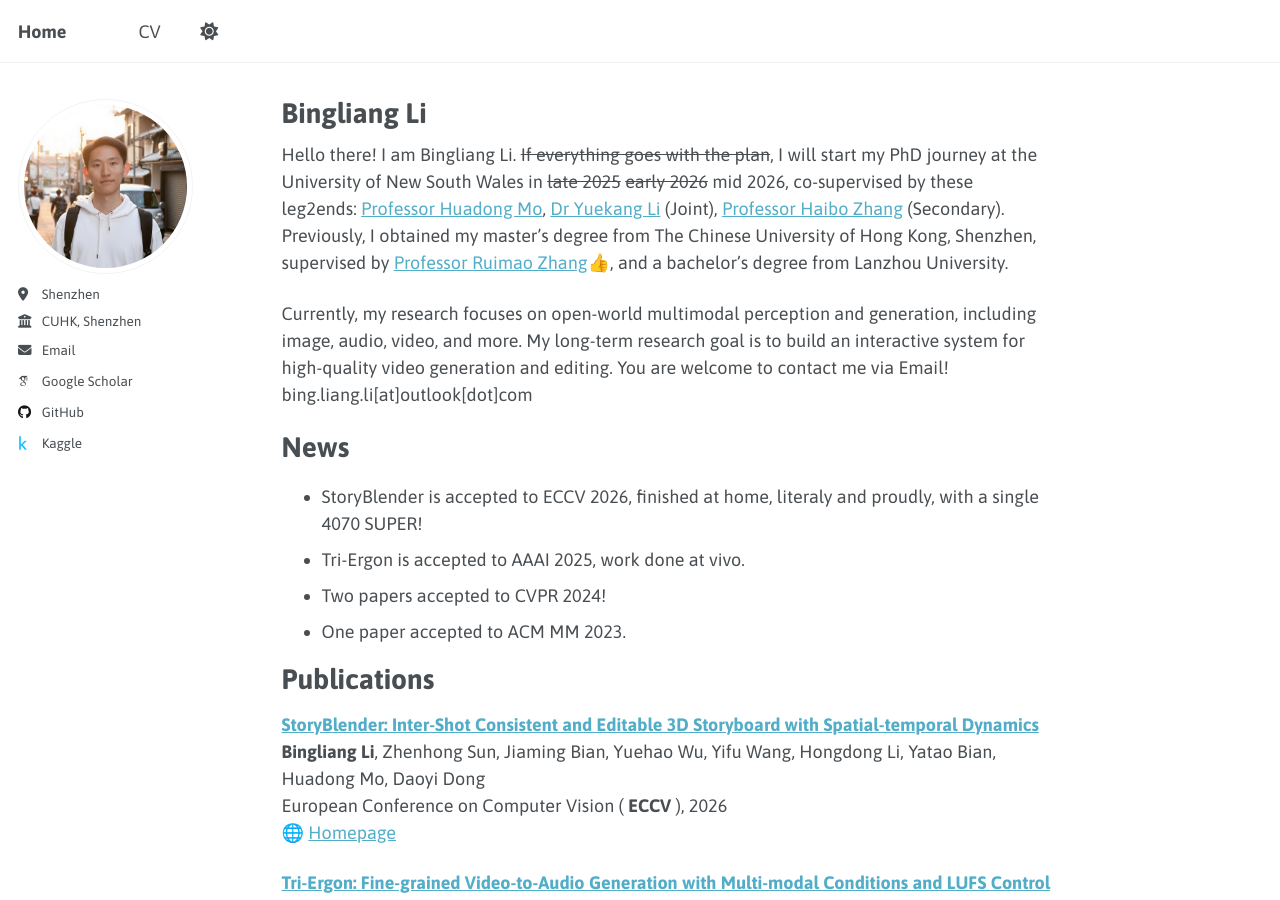
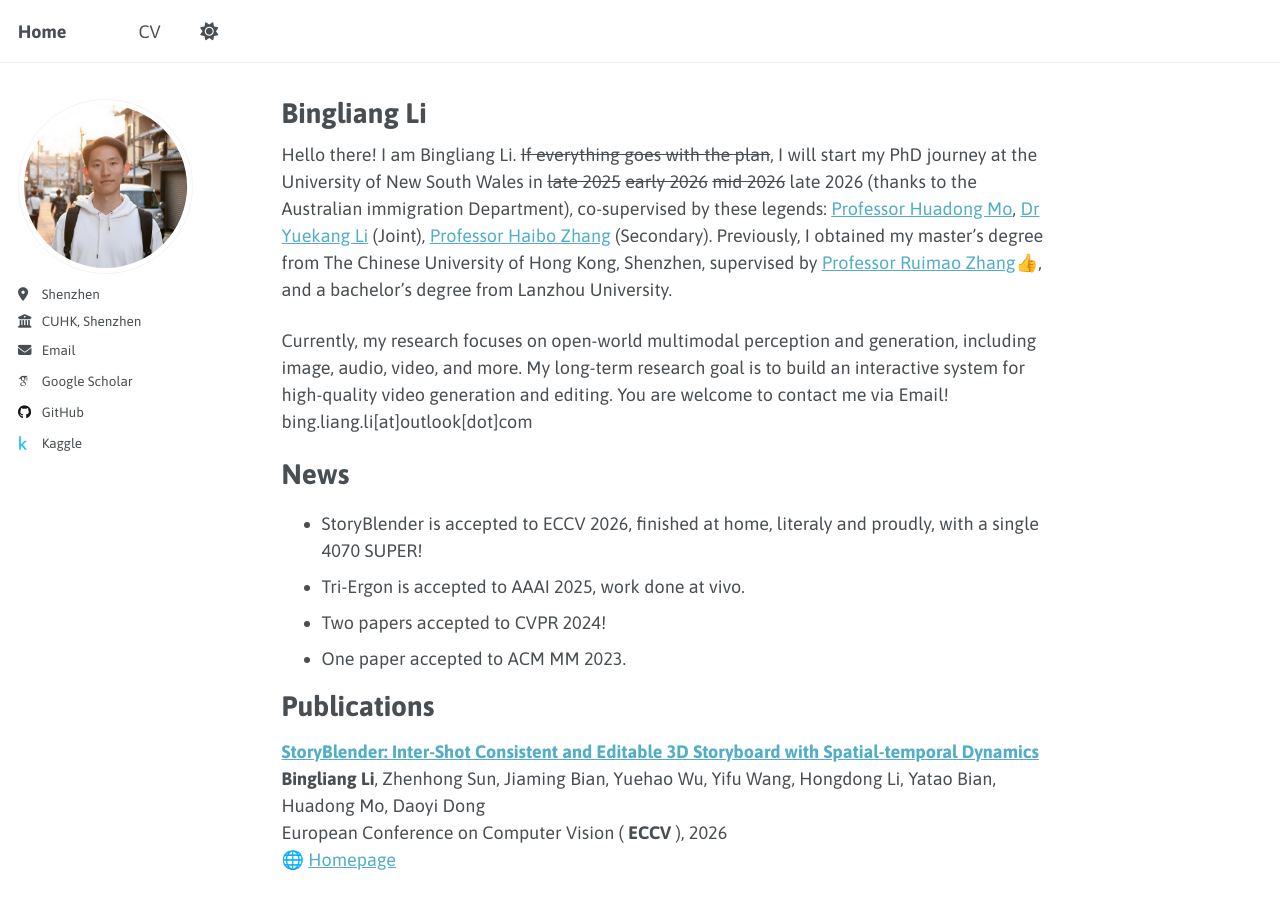
Before and after one commit to BingliangLi/bingliangli.github.io, a Jekyll site: the page built from _pages/about.md, in a window 1280 px wide and 900 px high. Built offline with Jekyll 4.4.1, drawn with Linux system fonts in a browser that asks for light colours; some web fonts are replaced.

Commit message:
Update about.md

```diff
--- a/_pages/about.md
+++ b/_pages/about.md
@@ -22,7 +22,7 @@ blockquote {
 <link rel="preconnect" href="https://fonts.googleapis.com">
 <link rel="preconnect" href="https://fonts.gstatic.com" crossorigin>
 <link href="https://fonts.googleapis.com/css2?family=Asap:ital,wght@0,100..900;1,100..900&display=swap" rel="stylesheet">
-Hello there! I am Bingliang Li. <s>If everything goes with the plan</s>, I will start my PhD journey at the University of New South Wales in <s>late 2025</s> <s>early 2026</s> mid 2026, co-supervised by these leg2ends: [Professor Huadong Mo](https://www.unsw.edu.au/staff/huadong-mo), [Dr Yuekang Li](https://www.unsw.edu.au/staff/yuekang-li) (Joint), [Professor Haibo Zhang](https://www.unsw.edu.au/staff/haibo-zhang) (Secondary). Previously, I obtained my master's degree from The Chinese University of Hong Kong, Shenzhen, supervised by [Professor Ruimao Zhang](http://www.zhangruimao.site/)👍, and a bachelor's degree from Lanzhou University.
+Hello there! I am Bingliang Li. <s>If everything goes with the plan</s>, I will start my PhD journey at the University of New South Wales in <s>late 2025</s> <s>early 2026</s> <s>mid 2026</s> late 2026 (thanks to the Australian immigration Department), co-supervised by these legends: [Professor Huadong Mo](https://www.unsw.edu.au/staff/huadong-mo), [Dr Yuekang Li](https://www.unsw.edu.au/staff/yuekang-li) (Joint), [Professor Haibo Zhang](https://www.unsw.edu.au/staff/haibo-zhang) (Secondary). Previously, I obtained my master's degree from The Chinese University of Hong Kong, Shenzhen, supervised by [Professor Ruimao Zhang](http://www.zhangruimao.site/)👍, and a bachelor's degree from Lanzhou University.
 <!-- I also worked as an Algorithm Engineer at Xiaomi AI Lab. -->
 
 Currently, my research focuses on open-world multimodal perception and generation, including image, audio, video, and more. My long-term research goal is to build an interactive system for high-quality video generation and editing. You are welcome to contact me via Email! bing.liang.li[at]outlook[dot]com
```
